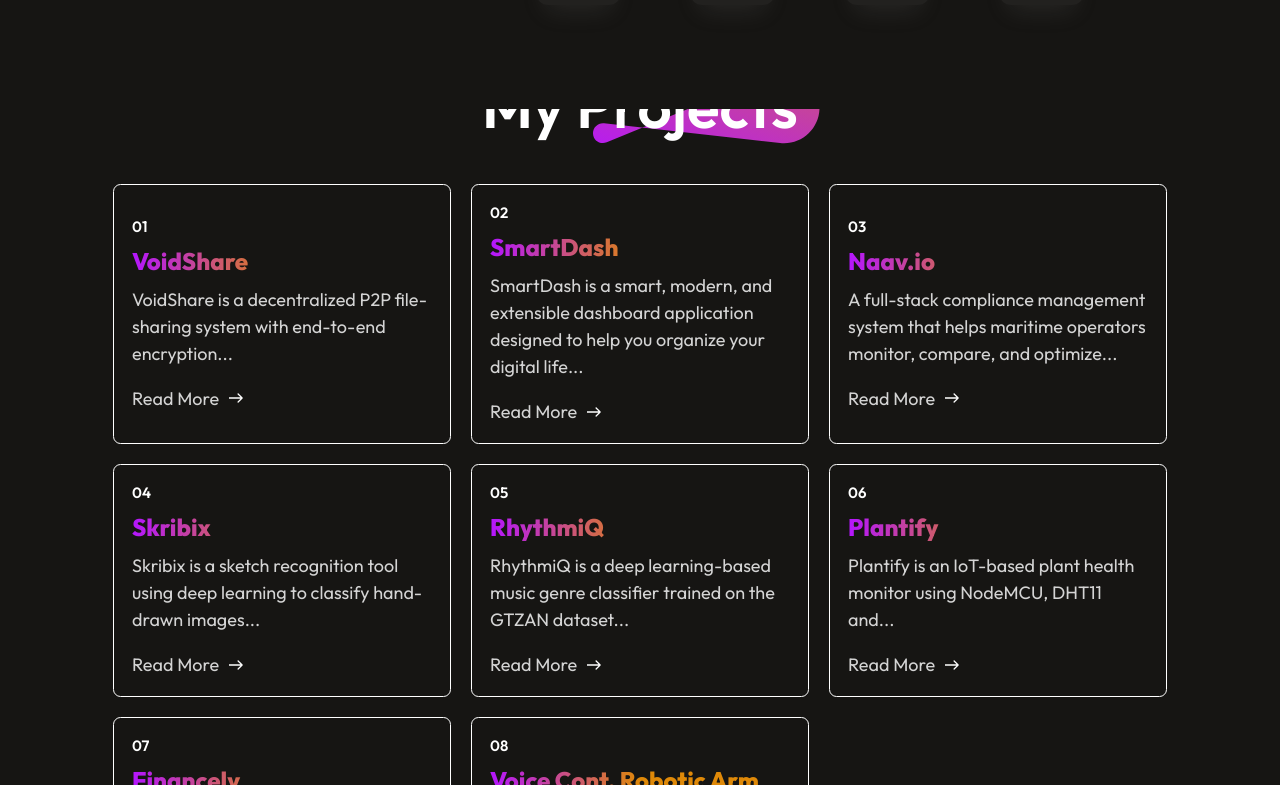
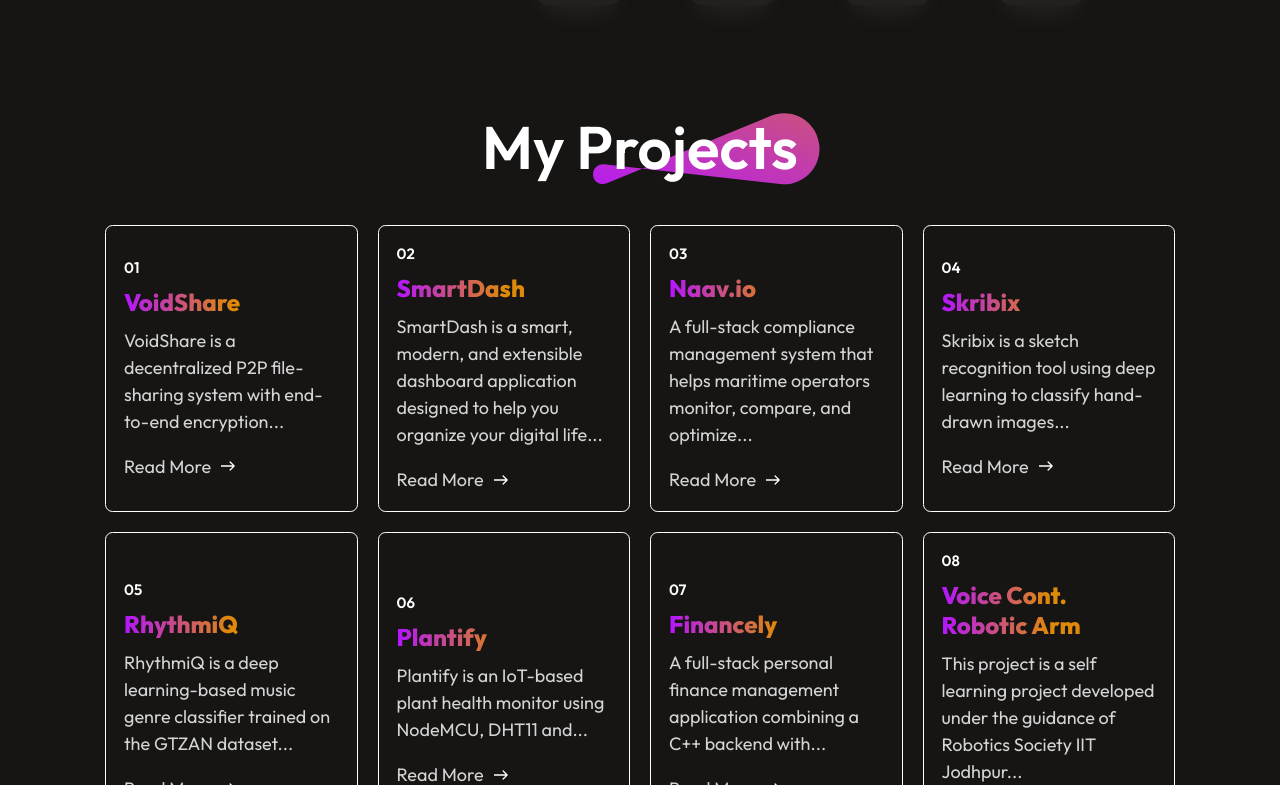
Before and after one commit to Anshit2005/portfolio_anshit, a React (Vite) app: page / in a window 1280 px wide. Shown: the part 1635-2420 px from the top of the page. Built offline with nearby package versions, Linux system fonts and the light colour scheme.

Commit message:
Updated Projects Grid Layout to Incorporate all Projects

```diff
--- a/src/Components/Projects/Projects.css
+++ b/src/Components/Projects/Projects.css
@@ -2,11 +2,13 @@
   display: flex;
   flex-direction: column;
   align-items: center;
-  justify-content: center;
+  justify-content: flex-start; /* start from top so new rows appear below */
   gap: 30px;
   margin: 20px auto;
-  height: 100vh;
-  overflow: hidden;
+  min-height: 0;    /* remove forced full-screen min so it can shrink/grow */
+  height: auto;     /* IMPORTANT: allow the container to grow */
+  overflow: visible; /* don't hide overflowing content */
+  padding-bottom: 40px; /* extra bottom space */
 }
 
 .projects-title {
@@ -29,10 +31,13 @@
 
 .projects-container {
   display: grid;
-  grid-template-columns: repeat(3, 1fr);
+  /* let the grid create as many columns as will fit, each at least 220px */
+  grid-template-columns: repeat(auto-fit, minmax(220px, 1fr));
   gap: 20px;
   max-width: 1100px;
   padding: 0 15px;
+  align-content: start;
+  grid-auto-rows: auto; /* rows size to content */
 }
 
 .projects-format {
@@ -46,6 +51,8 @@
   transition: 0.4s;
   cursor: pointer;
   max-width: 360px;
+  height: auto;      /* allow variable height */
+  min-height: 0;     /* reset any inherited min-height */
 }
 
 .projects-format h3 {
@@ -129,7 +136,8 @@
     max-width: 100%;
     padding: 15px;
     gap: 8px;
-    aspect-ratio: 1 / 1; /* Make cards roughly square */
+    aspect-ratio: auto; /* allow natural height */
+    height: auto;
   }
 
   .projects-format h3 {
@@ -183,7 +191,7 @@
   .projects-format {
     padding: 20px;
     gap: 12px;
-    aspect-ratio: auto; /* Remove square constraint for better content display */
+    aspect-ratio: auto; /* allow natural height */
     min-height: auto;
   }
 
```
